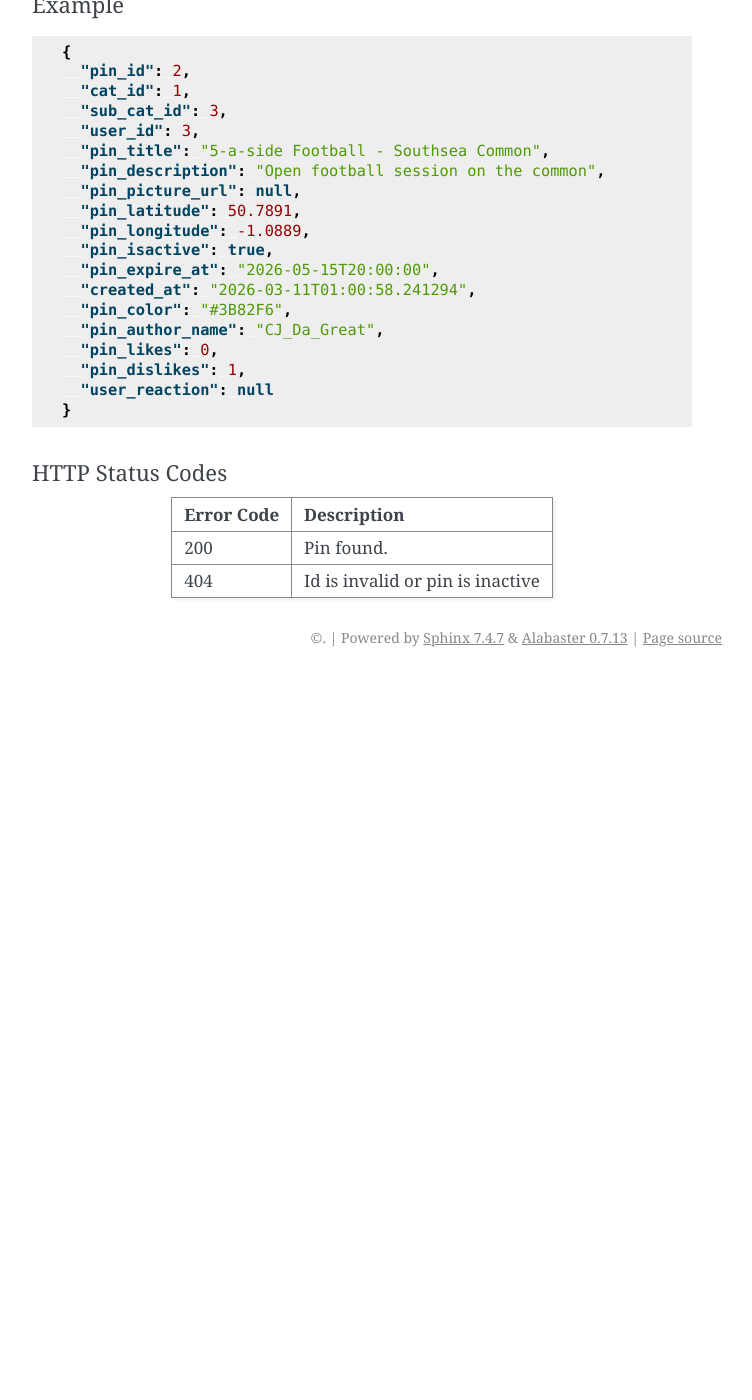
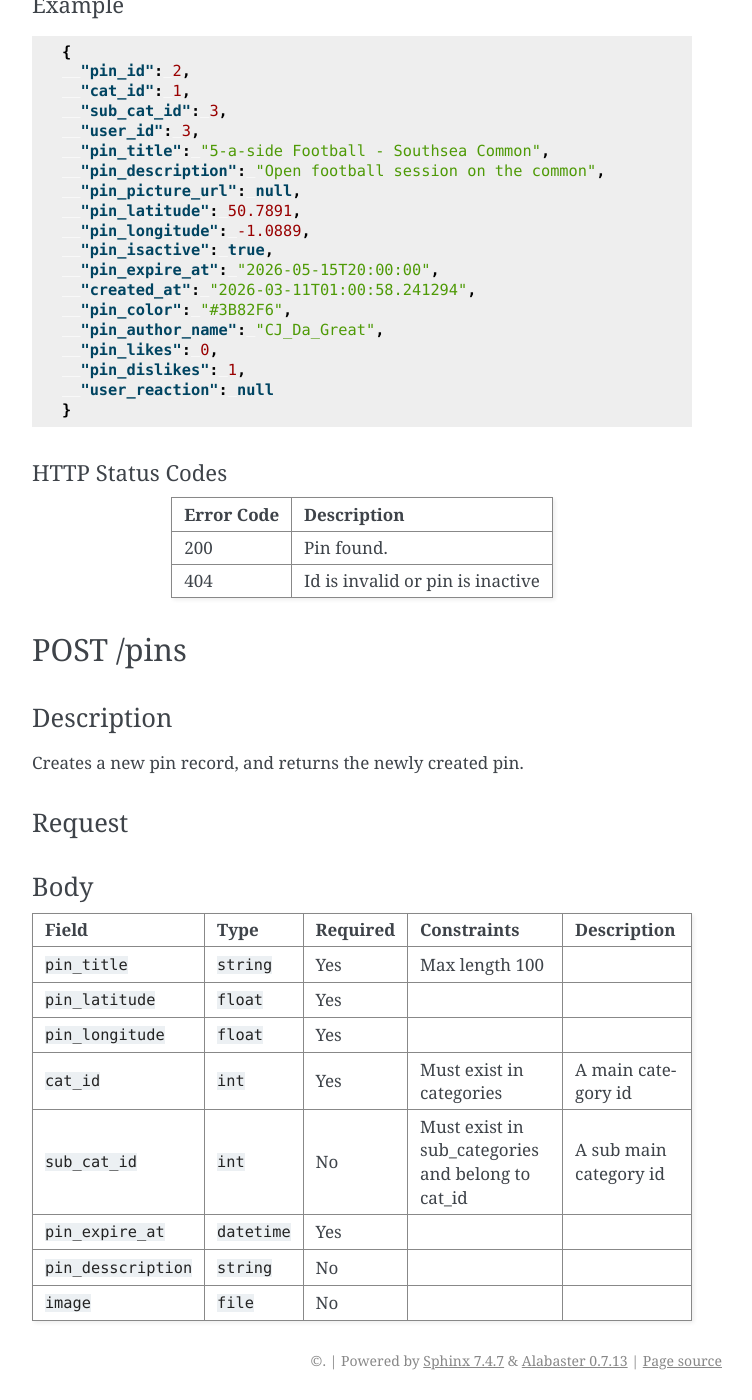
Before and after one commit to InterMaus1154/uop_setap_cw, a Sphinx documentation site: the page built from docs/api/pins.md, in a window 1280 px wide and 1400 px high, scrolled down 4591 px. Shown: the whole window, without its empty margins (388-1140 px from the left). Built offline with Sphinx 7.4.7, drawn with Linux system fonts in a browser that asks for light colours; before the commit the page ends 5268 px from its top, so only the background shows below that; some of the changed text lies outside the part shown.

```diff
--- a/docs/api/pins.md
+++ b/docs/api/pins.md
@@ -189,3 +189,24 @@
 |------------|----------------------------------|
 | 200        | Pin found.                       |
 | 404        | Id is invalid or pin is inactive |
+
+## POST /pins
+
+### Description
+
+Creates a new pin record, and returns the newly created pin.
+
+### Request
+
+### Body
+
+| Field              | Type       | Required | Constraints                                       | Description            |
+|--------------------|------------|----------|---------------------------------------------------|------------------------|
+| `pin_title`        | `string`   | Yes      | Max length 100                                    |                        |
+| `pin_latitude`     | `float`    | Yes      |                                                   |                        |
+| `pin_longitude`    | `float`    | Yes      |                                                   |                        |
+| `cat_id`           | `int`      | Yes      | Must exist in categories                          | A main category id     |
+| `sub_cat_id`       | `int`      | No       | Must exist in sub_categories and belong to cat_id | A sub main category id |
+| `pin_expire_at`    | `datetime` | Yes      |                                                   |                        |
+| `pin_desscription` | `string`   | No       |                                                   |                        |
+| `image`            | `file`     | No       |                                                   |                        |
```
Also changed, not shown: docs/api/index.md (+1 -0 lines), 2 other files.
